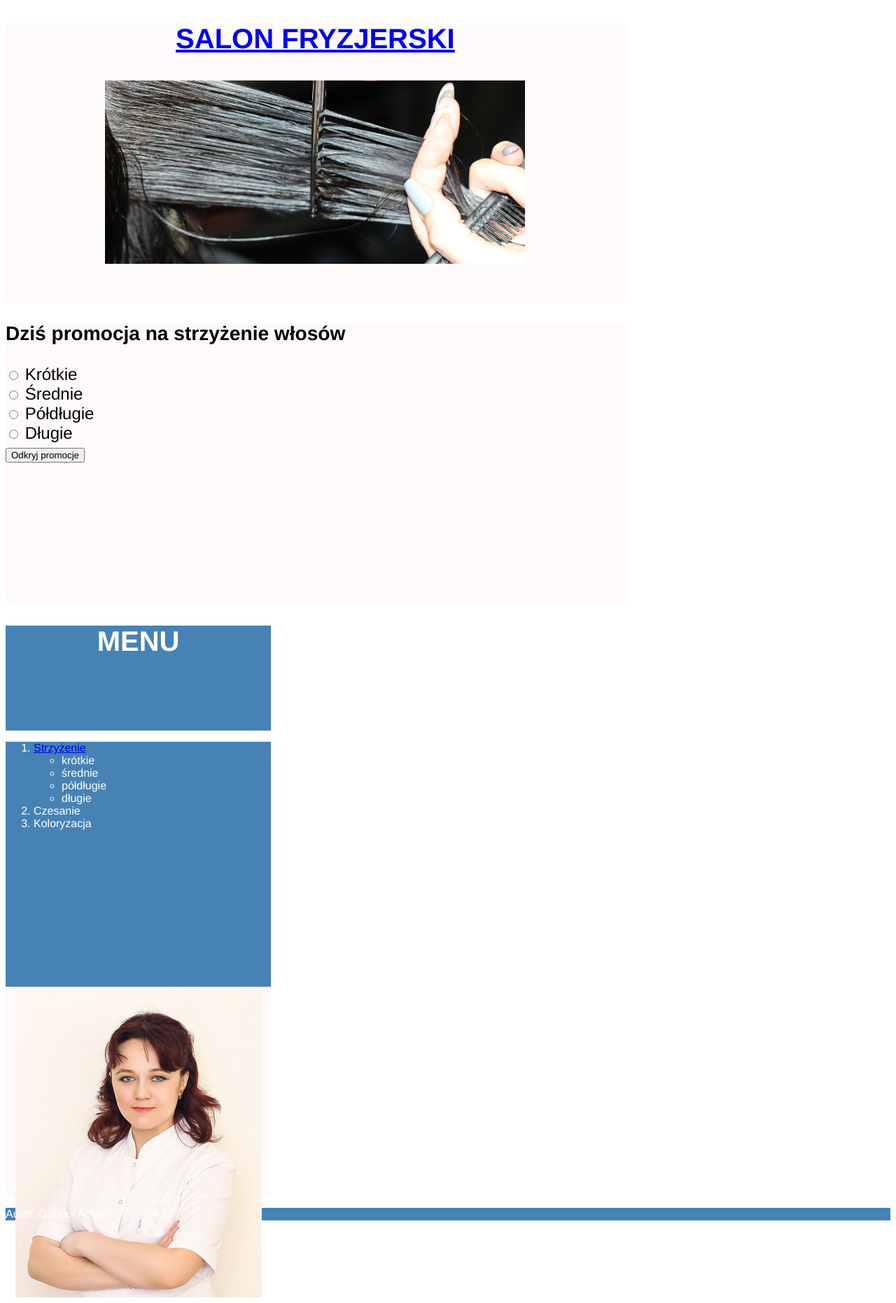
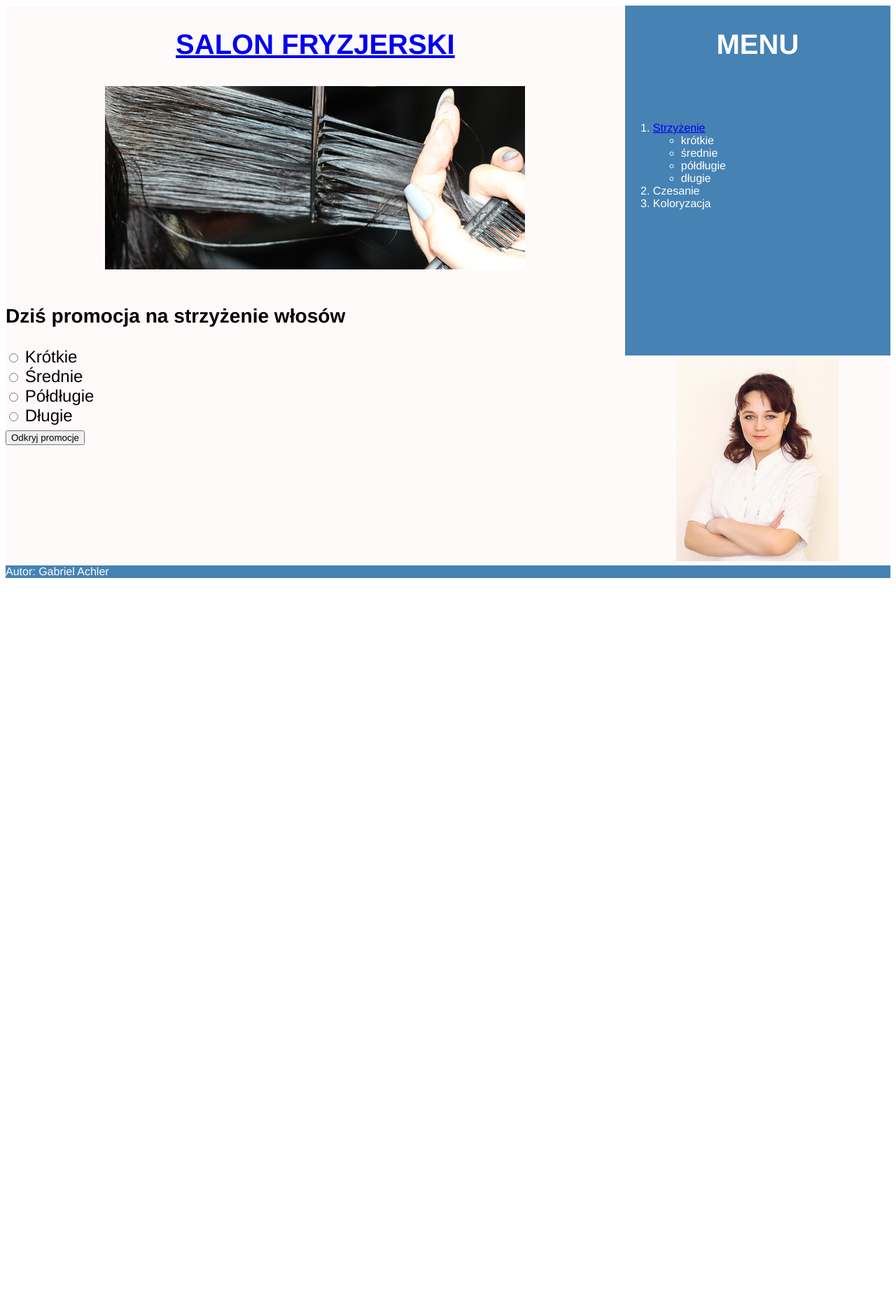
Before and after one commit to 2rnu/Witryny-Internetowe-, a PHP site: page /fryzura.html in a window 1280 px wide. Shown: the whole page at 70% size. After the commit the page ends 826 px from the top, so only its background shows below. Run offline with PHP 8.4, Linux system fonts and the light colour scheme.

Commit message:
2020-06-EE09 05 JS - Egzamin 8

```diff
--- a/2020-06-EE09 05 JS/fryzura.html
+++ b/2020-06-EE09 05 JS/fryzura.html
@@ -9,28 +9,16 @@
 
 </head>
 <body>
-        <div id="leftUpperBlock">
+        <div id="left1">
             <a href="index.html"> <h2> SALON FRYZJERSKI </h2> </a>
-        <div id="obraz2">
-        <img src="obraz2.jpg" alt="Czesanie" id="photo2">
-        </div>
+            <img src="obraz2.jpg" alt="Czesanie">
         </div>
 
-        <div id="leftLowerBlock">
-            <h3>Dziś promocja na strzyżenie włosów</h3>
-            <input type="radio" name="choose" alt="1" value="opt1"> <label for="1">Krótkie</label> <br>
-            <input type="radio" name="choose" alt="2" value="opt2"> <label for="2">Średnie</label> <br>
-            <input type="radio" name="choose" alt="3" value="opt3"> <label for="3">Półdługie</label> <br>
-            <input type="radio" name="choose" alt="4" value="opt4"> <label for="4">Długie</label> <br>
-            <input type="button" value="Odkryj promocje" onclick="Promotion()">
-            <p id="cost"></p>
-        </div>
-
-        <div id="rightUpperBlock">
+        <div id="right1">
             <h2> MENU </h2>
         </div>
 
-        <div id="rightMiddleBlock">
+        <div id="right2">
             <ol>
                 <li> <a href="fryzura.html"> Strzyżenie </a> </li>
             <ul>
@@ -42,28 +30,36 @@
                 <li> Czesanie </li>
                 <li> Koloryzacja </li>
             </ol>
-
         </div>
 
-        <div id="rightLowerBlock">
+        <div id="left2">
+            <h3>Dziś promocja na strzyżenie włosów</h3>
+            <input type="radio" name="choose" alt="1" id="opt1"> <label for="1">Krótkie</label> <br>
+            <input type="radio" name="choose" alt="2" id="opt2"> <label for="2">Średnie</label> <br>
+            <input type="radio" name="choose" alt="3" id="opt3"> <label for="3">Półdługie</label> <br>
+            <input type="radio" name="choose" alt="4" id="opt4"> <label for="4">Długie</label> <br>
+            <input type="button" value="Odkryj promocje" onclick="Cost()">
+            <p id="resault"></p>
+        </div>
+
+        <div id="right3">
             <img src="obraz1.jpg" alt="Fryzjer">
         </div>
+
         <div id="footer">
             <p>Autor: Gabriel Achler</p>
         </div>
 
         <script>
+                function Cost() {
+                var cost = 0;
 
-        function Promotion (cost){
-        if(document.getElementById("promo1").checked == true) cost = 25;
-        if(document.getElementById("promo2").checked == true) cost = 30;
-        if(document.getElementById("promo3").checked == true) cost = 40;
-        if(document.getElementById("promo4").checked == true) cost = 50;
-
-        document.getElementById("cost").innerHTML = "Cena strzyżenia: " + cost;
+                if(document.getElementById('opt1').checked) cost += 25;
+                if(document.getElementById('opt2').checked) cost += 30 ;
+                if(document.getElementById('opt3').checked) cost += 40;
+                if(document.getElementById('opt4').checked) cost += 50;
+                document.getElementById('resault').innerHTML = "Cena strzyżenia: " + cost;
             }
-
         </script>
-
 </body>
 </html>
--- a/2020-06-EE09 05 JS/styl2.css
+++ b/2020-06-EE09 05 JS/styl2.css
@@ -2,42 +2,44 @@
     font-family: Helvetica;
 }
 
-#leftLowerBlock, #leftUpperBlock{
+#left1, #left2 {
+    width: 70%;
+    float: left;
+}
+#right1, #right2, #right3{
+    width: 30%;
+    float: right;
+}
+
+#left1 {
+    text-align: center;
     height: 400px;
-    width: 70%;
     background-color: Snow;
 }
 
-#rightUpperBlock, #rightMiddleBlock {
-    width: 30%;
+#left2 {
+    font-size: 150%;
+    height: 400px;
+    background-color: Snow;
+}
+
+#right1 {
+    height: 150px;
+    text-align: center;
     background-color: Steelblue;
     color: White;
 }
 
-#leftUpperBlock {
-    text-align: center;
+#right2 {
+    height: 350px;
+    background-color: Steelblue;
+    color: White;
 }
 
-#leftLowerBlock {
-    font-size: 150%;
-}
-
-#rightUpperBlock {
-    height: 150px;
-    text-align: center;
-
-}
-
-#rightMiddleBlock {
-    height: 350px;
-}
-
-#rightLowerBlock {
+#right3 {
     height: 300px;
     background-color: Snow;
-    width: 30%;
     text-align: center;
-
 }
 
 #footer {
@@ -54,13 +56,7 @@ img {
     padding: 4px;
 }
 
-#photo2{
-    padding: 4px;
+img:hover {
+    padding: 3px;
+    border: solid 1px steelblue;
 }
- #photo2:hover {
-    border: solid 1px steelblue;
- }
-
- main {
-    display: flex;
- }
```
Also changed, not shown: 2020-06-EE09 05 JS/index.html (+11 -21 lines), 2020-06-EE09 05 JS/obraz1.jpg, 2020-06-EE09 05 JS/obraz2.jpg. Lines whose indentation alone changed are shown as unchanged.
